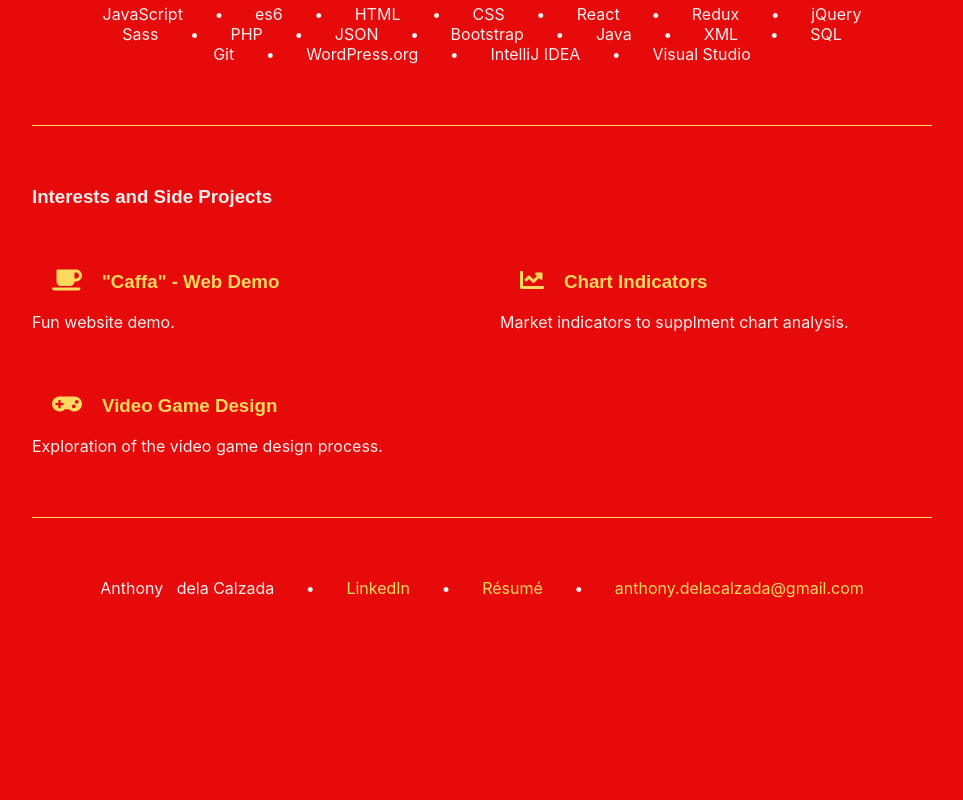
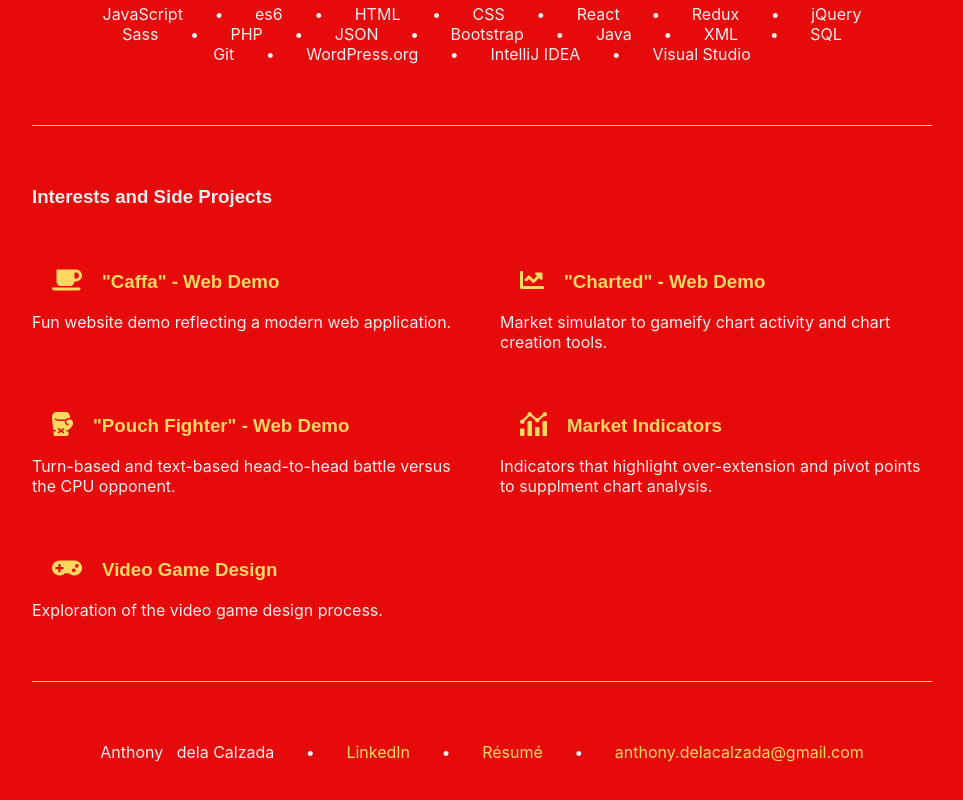
Before and after one commit to anthdclz/anthonymcmlxi, a React (Create React App) app: page / in a window 1280 px wide. Shown: the part 737-1537 px from the top of the page, without its empty margins (158-1121 px from the left). Before the commit the page ends 1415 px from the top, so only its background shows below. Built offline with nearby package versions, Linux system fonts and the light colour scheme; what webfontloader would draw is missing.

Commit message:
Add 2 Side Projects

```diff
--- a/src/components/coffee-icon/coffee-icon.component.jsx
+++ b/src/components/coffee-icon/coffee-icon.component.jsx
@@ -2,6 +2,8 @@ import React from 'react';
 import { ReactComponent as CoffeeIconSvg } from '../../assets/icons/coffee-solid-gold.svg';
 import { ReactComponent as AdjustIconSvg } from '../../assets/icons/adjust-solid-gold.svg';
 import { ReactComponent as ChartIconSvg } from '../../assets/icons/chart-solid-gold.svg';
+import { ReactComponent as BoxingIconSvg } from '../../assets/icons/boxing-solid-gold.svg';
+import { ReactComponent as AnalyticsIconSvg } from '../../assets/icons/analytics-solid-gold.svg';
 import { ReactComponent as GamepadIconSvg } from '../../assets/icons/gamepad-solid-gold.svg';
 import './coffee-icon.styles.scss'
 
@@ -17,6 +19,14 @@ export const ChartIcon = () => (
     <ChartIconSvg />
 );
 
+export const BoxingIcon = () => (
+    <BoxingIconSvg />
+);
+
+export const AnalyticsIcon = () => (
+    <AnalyticsIconSvg />
+);
+
 export const GamepadIcon = () => (
     <GamepadIconSvg />
 );
--- a/src/global.styles.js
+++ b/src/global.styles.js
@@ -115,7 +115,7 @@ h3{
 .m-bottom-60 {
   margin-bottom: 60px;
 }
-.coffee-icon, .gamepad-icon, .chart-icon{
+.coffee-icon, .gamepad-icon, .chart-icon, .boxing-icon, .analytics-icon{
     display: inline;
     height: 16px;
     line-height:32px;
@@ -126,7 +126,7 @@ h3{
     a {
       color: ${trimColor}
     }
-    .coffee-icon, .gamepad-icon, .chart-icon{
+    .coffee-icon, .gamepad-icon, .chart-icon, .boxing-icon, .analytics-icon{
         height: 24px;
         margin: 0 20px;
         vertical-align: -4px;
--- a/src/pages/home-page/home-page.component.jsx
+++ b/src/pages/home-page/home-page.component.jsx
@@ -1,7 +1,7 @@
 import React from 'react';
 import { Link } from 'react-router-dom';
 
-import { CoffeeIcon, ChartIcon, GamepadIcon } from '../../components/coffee-icon/coffee-icon.component';
+import { CoffeeIcon, ChartIcon, BoxingIcon, AnalyticsIcon, GamepadIcon } from '../../components/coffee-icon/coffee-icon.component';
 import SimpleLink from '../../components/simple-link/simple-link.components';
 import './home-page.styles.scss';
 
@@ -70,15 +70,33 @@ class HomePage extends React.Component {
                                         <CoffeeIcon />"Caffa" - Web Demo
                                     </a>
                                 </h3>
-                                <div>Fun website demo.</div>
+                                <div>Fun website demo reflecting a modern web application.</div>
                             </div>
                             <div className='page-column'>
                                 <h3 className='m-top-0'>
+                                    <a href='https://charted-2e73b.web.app' rel="noopener noreferrer">
+                                        <ChartIcon />"Charted" - Web Demo
+                                    </a>
+                                </h3>
+                                <div>Market simulator to gameify chart activity and chart creation tools.</div>
+                            </div>
+                        </div>
+                        <div className='page-flex'>
+                            <div className='page-column'>
+                                <h3 className='m-top-60'>
+                                    <a href='https://pocket-2dc44.web.app' rel="noopener noreferrer">
+                                        <BoxingIcon />"Pouch Fighter" - Web Demo
+                                    </a>
+                                </h3>
+                                <div>Turn-based and text-based head-to-head battle versus the CPU opponent.</div>
+                            </div>
+                            <div className='page-column'>
+                                <h3 className='m-top-60'>
                                     <Link to='/chart-indicators'>
-                                        <ChartIcon />Chart Indicators
+                                        <AnalyticsIcon />Market Indicators
                                     </Link>
                                 </h3>
-                                <div>Market indicators to supplment chart analysis.</div>
+                                <div>Indicators that highlight over-extension and pivot points to supplment chart analysis.</div>
                             </div>
                         </div>
                         <div className='m-top-60'>
```
Also changed, not shown: src/assets/icons/analytics-solid-gold.svg (added), src/assets/icons/boxing-solid-gold.svg (added). Lines whose indentation alone changed are shown as unchanged.
